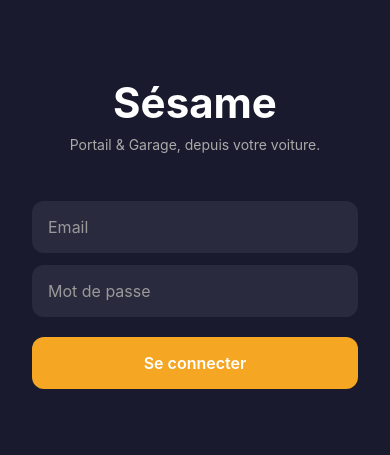
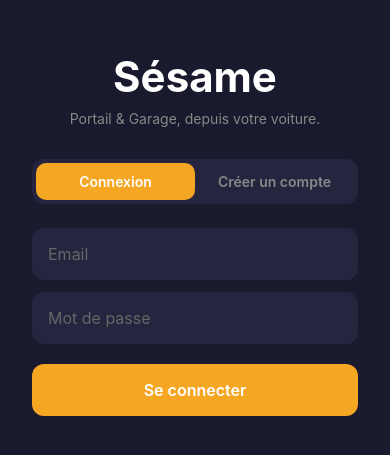
Before and after one commit to oliviergueroult/sesame, a React Native app: screen / in a window 390 px wide. Shown: the part 189-644 px from the top of the page. Built offline with nearby package versions, Linux system fonts and the light colour scheme.

Commit message:
feat: multi-tenant - register + config screen

```diff
--- a/App.js
+++ b/App.js
@@ -1,19 +1,24 @@
 import React, { useEffect, useState } from 'react';
 import { View } from 'react-native';
-import { isLoggedIn } from './src/api';
-import LoginScreen from './src/screens/LoginScreen';
-import HomeScreen from './src/screens/HomeScreen';
+import { isLoggedIn, getConfig } from './src/api';
+import LoginScreen  from './src/screens/LoginScreen';
+import ConfigScreen from './src/screens/ConfigScreen';
+import HomeScreen   from './src/screens/HomeScreen';
 
 export default function App() {
-  const [loggedIn, setLoggedIn] = useState(null);
+  const [screen, setScreen] = useState(null); // null | 'login' | 'config' | 'home'
 
-  useEffect(() => {
-    isLoggedIn().then(setLoggedIn).catch(() => setLoggedIn(false));
-  }, []);
+  const init = async () => {
+    const loggedIn = await isLoggedIn();
+    if (!loggedIn) return setScreen('login');
+    const config = await getConfig().catch(() => ({ configured: false }));
+    setScreen(config.configured ? 'home' : 'config');
+  };
 
-  if (loggedIn === null) return <View style={{ flex: 1, backgroundColor: '#1a1a2e' }} />;
+  useEffect(() => { init(); }, []);
 
-  return loggedIn
-    ? <HomeScreen onLogout={() => setLoggedIn(false)} />
-    : <LoginScreen onLogin={() => setLoggedIn(true)} />;
+  if (screen === null) return <View style={{ flex: 1, backgroundColor: '#1a1a2e' }} />;
+  if (screen === 'login')  return <LoginScreen  onLogin={() => init()} />;
+  if (screen === 'config') return <ConfigScreen onConfigured={() => setScreen('home')} />;
+  return <HomeScreen onLogout={() => setScreen('login')} onConfig={() => setScreen('config')} />;
 }
--- a/src/api/index.js
+++ b/src/api/index.js
@@ -17,20 +17,25 @@ export const login = async (email, password) => {
   return data;
 };
 
+export const register = async (email, password) => {
+  const { data } = await api.post('/auth/register', { email, password });
+  await AsyncStorage.setItem('sesame_token', data.token);
+  return data;
+};
+
 export const logout = async () => {
   await AsyncStorage.removeItem('sesame_token');
-  await AsyncStorage.removeItem('sesame_doors');
 };
-
-export const getStatus = () => api.get('/status').then(r => r.data);
-
-export const openDoor = (door, action = 'open') =>
-  api.post('/open', { door, action }).then(r => r.data);
-
-export const triggerAlarm = (action) =>
-  api.post('/alarm', { action }).then(r => r.data);
 
 export const isLoggedIn = async () => {
   const token = await AsyncStorage.getItem('sesame_token');
   return !!token;
 };
+
+export const getConfig  = () => api.get('/config').then(r => r.data);
+export const saveConfig = (system_type, credentials) =>
+  api.post('/config', { system_type, credentials }).then(r => r.data);
+
+export const getStatus   = () => api.get('/status').then(r => r.data);
+export const openDoor    = (door, action = 'open') => api.post('/open', { door, action }).then(r => r.data);
+export const triggerAlarm = (action) => api.post('/alarm', { action }).then(r => r.data);
--- /dev/null
+++ b/src/screens/ConfigScreen.js
@@ -0,0 +1,104 @@
+import React, { useState } from 'react';
+import {
+  View, Text, TextInput, TouchableOpacity, StyleSheet,
+  ActivityIndicator, Alert, ScrollView, KeyboardAvoidingView, Platform
+} from 'react-native';
+import { MaterialCommunityIcons } from '@expo/vector-icons';
+import { saveConfig } from '../api';
+
+const SYSTEMS = [
+  { id: 'tahoma', label: 'Somfy TaHoma', icon: 'home-automation', color: '#f5a623' },
+  { id: 'coming', label: 'Autre (bientôt)', icon: 'clock-outline', color: '#555', disabled: true },
+];
+
+export default function ConfigScreen({ onConfigured }) {
+  const [systemType, setSystemType] = useState('tahoma');
+  const [email, setEmail]           = useState('');
+  const [password, setPassword]     = useState('');
+  const [loading, setLoading]       = useState(false);
+
+  const handleSave = async () => {
+    if (!email || !password) return Alert.alert('Erreur', 'Remplissez tous les champs.');
+    setLoading(true);
+    try {
+      const result = await saveConfig(systemType, { email: email.trim(), password });
+      const found = Object.keys(result.devices || {}).length;
+      Alert.alert(
+        '✓ Connecté',
+        `${found} appareil(s) trouvé(s) : ${Object.keys(result.devices).join(', ')}`,
+        [{ text: 'Continuer', onPress: onConfigured }]
+      );
+    } catch (e) {
+      Alert.alert('Erreur', e.response?.data?.error || 'Connexion impossible.');
+    } finally {
+      setLoading(false);
+    }
+  };
+
+  return (
+    <KeyboardAvoidingView style={{ flex: 1 }} behavior={Platform.OS === 'ios' ? 'padding' : undefined}>
+      <ScrollView style={styles.container} contentContainerStyle={styles.content}>
+        <Text style={styles.title}>Mon système</Text>
+        <Text style={styles.subtitle}>Choisissez votre système domotique et entrez vos identifiants.</Text>
+
+        <Text style={styles.label}>Système</Text>
+        <View style={styles.systemList}>
+          {SYSTEMS.map(sys => (
+            <TouchableOpacity
+              key={sys.id}
+              style={[styles.systemBtn, systemType === sys.id && { borderColor: sys.color }, sys.disabled && styles.disabled]}
+              onPress={() => !sys.disabled && setSystemType(sys.id)}
+              disabled={sys.disabled}
+            >
+              <MaterialCommunityIcons name={sys.icon} size={28} color={sys.disabled ? '#555' : sys.color} />
+              <Text style={[styles.systemLabel, sys.disabled && { color: '#555' }]}>{sys.label}</Text>
+              {systemType === sys.id && <MaterialCommunityIcons name="check-circle" size={18} color={sys.color} style={styles.check} />}
+            </TouchableOpacity>
+          ))}
+        </View>
+
+        <Text style={styles.label}>Identifiants {systemType === 'tahoma' ? 'TaHoma / Somfy' : ''}</Text>
+        <TextInput
+          style={styles.input}
+          placeholder="Email"
+          placeholderTextColor="#666"
+          autoCapitalize="none"
+          keyboardType="email-address"
+          value={email}
+          onChangeText={setEmail}
+        />
+        <TextInput
+          style={styles.input}
+          placeholder="Mot de passe"
+          placeholderTextColor="#666"
+          secureTextEntry
+          value={password}
+          onChangeText={setPassword}
+        />
+
+        <TouchableOpacity style={styles.button} onPress={handleSave} disabled={loading}>
+          {loading
+            ? <><ActivityIndicator color="#fff" /><Text style={styles.buttonText}>  Connexion en cours...</Text></>
+            : <Text style={styles.buttonText}>Connecter et détecter les appareils</Text>
+          }
+        </TouchableOpacity>
+      </ScrollView>
+    </KeyboardAvoidingView>
+  );
+}
+
+const styles = StyleSheet.create({
+  container:   { flex: 1, backgroundColor: '#1a1a2e' },
+  content:     { padding: 24, paddingTop: 60 },
+  title:       { fontSize: 28, fontWeight: '700', color: '#fff', marginBottom: 8 },
+  subtitle:    { fontSize: 14, color: '#888', marginBottom: 32 },
+  label:       { color: '#aaa', fontSize: 12, fontWeight: '600', textTransform: 'uppercase', letterSpacing: 1, marginBottom: 10 },
+  systemList:  { gap: 10, marginBottom: 28 },
+  systemBtn:   { flexDirection: 'row', alignItems: 'center', backgroundColor: '#252540', borderRadius: 14, padding: 16, borderWidth: 1.5, borderColor: '#333', gap: 12 },
+  systemLabel: { color: '#fff', fontSize: 16, fontWeight: '600', flex: 1 },
+  check:       { marginLeft: 'auto' },
+  disabled:    { opacity: 0.4 },
+  input:       { backgroundColor: '#252540', color: '#fff', borderRadius: 12, padding: 16, marginBottom: 12, fontSize: 16 },
+  button:      { backgroundColor: '#f5a623', borderRadius: 12, padding: 16, alignItems: 'center', flexDirection: 'row', justifyContent: 'center', marginTop: 8 },
+  buttonText:  { color: '#fff', fontSize: 16, fontWeight: '600' },
+});
--- a/src/screens/HomeScreen.js
+++ b/src/screens/HomeScreen.js
@@ -80,7 +80,7 @@ function AlarmCard({ state, onToggle }) {
   );
 }
 
-export default function HomeScreen({ onLogout }) {
+export default function HomeScreen({ onLogout, onConfig }) {
   const [status, setStatus]       = useState({ portail: 'unknown', garage: 'unknown', alarm: 'unknown' });
   const [refreshing, setRefreshing] = useState(false);
 
@@ -110,9 +110,14 @@ export default function HomeScreen({ onLogout }) {
     <SafeAreaView style={styles.container}>
       <View style={styles.header}>
         <Text style={styles.title}>Sésame</Text>
-        <TouchableOpacity onPress={async () => { await logout(); onLogout(); }}>
-          <Text style={styles.logoutText}>Déconnexion</Text>
-        </TouchableOpacity>
+        <View style={styles.headerActions}>
+          <TouchableOpacity onPress={onConfig} style={styles.headerBtn}>
+            <MaterialCommunityIcons name="cog-outline" size={22} color="#f5a623" />
+          </TouchableOpacity>
+          <TouchableOpacity onPress={async () => { await logout(); onLogout(); }} style={styles.headerBtn}>
+            <MaterialCommunityIcons name="logout" size={22} color="#888" />
+          </TouchableOpacity>
+        </View>
       </View>
 
       <ScrollView
@@ -132,7 +137,9 @@ const styles = StyleSheet.create({
   container:  { flex: 1, backgroundColor: '#1a1a2e' },
   header:     { flexDirection: 'row', justifyContent: 'space-between', alignItems: 'center', paddingHorizontal: 24, paddingTop: 20, paddingBottom: 8 },
   title:      { fontSize: 32, fontWeight: '700', color: '#fff' },
-  logoutText: { color: '#f5a623', fontSize: 14 },
+  logoutText:    { color: '#f5a623', fontSize: 14 },
+  headerActions: { flexDirection: 'row', gap: 4 },
+  headerBtn:     { padding: 6 },
   scroll:     { flex: 1 },
   grid:       { padding: 16, gap: 12 },
   card:       { backgroundColor: '#252540', borderRadius: 20, padding: 20, alignItems: 'center', gap: 10, borderWidth: 1.5, borderColor: '#333' },
--- a/src/screens/LoginScreen.js
+++ b/src/screens/LoginScreen.js
@@ -3,21 +3,26 @@ import {
   View, Text, TextInput, TouchableOpacity,
   StyleSheet, ActivityIndicator, Alert, KeyboardAvoidingView, Platform
 } from 'react-native';
-import { login } from '../api';
+import { login, register } from '../api';
 
 export default function LoginScreen({ onLogin }) {
+  const [mode, setMode]         = useState('login'); // 'login' | 'register'
   const [email, setEmail]       = useState('');
   const [password, setPassword] = useState('');
   const [loading, setLoading]   = useState(false);
 
-  const handleLogin = async () => {
+  const handleSubmit = async () => {
     if (!email || !password) return;
     setLoading(true);
     try {
-      await login(email.trim(), password);
+      if (mode === 'login') {
+        await login(email.trim(), password);
+      } else {
+        await register(email.trim(), password);
+      }
       onLogin();
-    } catch {
-      Alert.alert('Erreur', 'Email ou mot de passe incorrect.');
+    } catch (e) {
+      Alert.alert('Erreur', e.response?.data?.error || 'Une erreur est survenue.');
     } finally {
       setLoading(false);
     }
@@ -28,10 +33,19 @@ export default function LoginScreen({ onLogin }) {
       <Text style={styles.title}>Sésame</Text>
       <Text style={styles.subtitle}>Portail & Garage, depuis votre voiture.</Text>
 
+      <View style={styles.tabs}>
+        <TouchableOpacity style={[styles.tab, mode === 'login' && styles.tabActive]} onPress={() => setMode('login')}>
+          <Text style={[styles.tabText, mode === 'login' && styles.tabTextActive]}>Connexion</Text>
+        </TouchableOpacity>
+        <TouchableOpacity style={[styles.tab, mode === 'register' && styles.tabActive]} onPress={() => setMode('register')}>
+          <Text style={[styles.tabText, mode === 'register' && styles.tabTextActive]}>Créer un compte</Text>
+        </TouchableOpacity>
+      </View>
+
       <TextInput
         style={styles.input}
         placeholder="Email"
-        placeholderTextColor="#999"
+        placeholderTextColor="#666"
         autoCapitalize="none"
         keyboardType="email-address"
         value={email}
@@ -40,16 +54,16 @@ export default function LoginScreen({ onLogin }) {
       <TextInput
         style={styles.input}
         placeholder="Mot de passe"
-        placeholderTextColor="#999"
+        placeholderTextColor="#666"
         secureTextEntry
         value={password}
         onChangeText={setPassword}
       />
 
-      <TouchableOpacity style={styles.button} onPress={handleLogin} disabled={loading}>
+      <TouchableOpacity style={styles.button} onPress={handleSubmit} disabled={loading}>
         {loading
           ? <ActivityIndicator color="#fff" />
-          : <Text style={styles.buttonText}>Se connecter</Text>
+          : <Text style={styles.buttonText}>{mode === 'login' ? 'Se connecter' : 'Créer mon compte'}</Text>
         }
       </TouchableOpacity>
     </KeyboardAvoidingView>
@@ -57,25 +71,15 @@ export default function LoginScreen({ onLogin }) {
 }
 
 const styles = StyleSheet.create({
-  container: {
-    flex: 1, justifyContent: 'center', alignItems: 'center',
-    backgroundColor: '#1a1a2e', padding: 32,
-  },
-  title: {
-    fontSize: 42, fontWeight: '700', color: '#fff', marginBottom: 8,
-  },
-  subtitle: {
-    fontSize: 14, color: '#aaa', marginBottom: 48, textAlign: 'center',
-  },
-  input: {
-    width: '100%', backgroundColor: '#2a2a3e', color: '#fff',
-    borderRadius: 12, padding: 16, marginBottom: 12, fontSize: 16,
-  },
-  button: {
-    width: '100%', backgroundColor: '#f5a623', borderRadius: 12,
-    padding: 16, alignItems: 'center', marginTop: 8,
-  },
-  buttonText: {
-    color: '#fff', fontSize: 16, fontWeight: '600',
-  },
+  container:     { flex: 1, justifyContent: 'center', alignItems: 'center', backgroundColor: '#1a1a2e', padding: 32 },
+  title:         { fontSize: 42, fontWeight: '700', color: '#fff', marginBottom: 8 },
+  subtitle:      { fontSize: 14, color: '#888', marginBottom: 32, textAlign: 'center' },
+  tabs:          { flexDirection: 'row', backgroundColor: '#252540', borderRadius: 12, padding: 4, marginBottom: 24, width: '100%' },
+  tab:           { flex: 1, paddingVertical: 10, alignItems: 'center', borderRadius: 10 },
+  tabActive:     { backgroundColor: '#f5a623' },
+  tabText:       { color: '#888', fontWeight: '600', fontSize: 14 },
+  tabTextActive: { color: '#fff' },
+  input:         { width: '100%', backgroundColor: '#252540', color: '#fff', borderRadius: 12, padding: 16, marginBottom: 12, fontSize: 16 },
+  button:        { width: '100%', backgroundColor: '#f5a623', borderRadius: 12, padding: 16, alignItems: 'center', marginTop: 8 },
+  buttonText:    { color: '#fff', fontSize: 16, fontWeight: '600' },
 });
```
